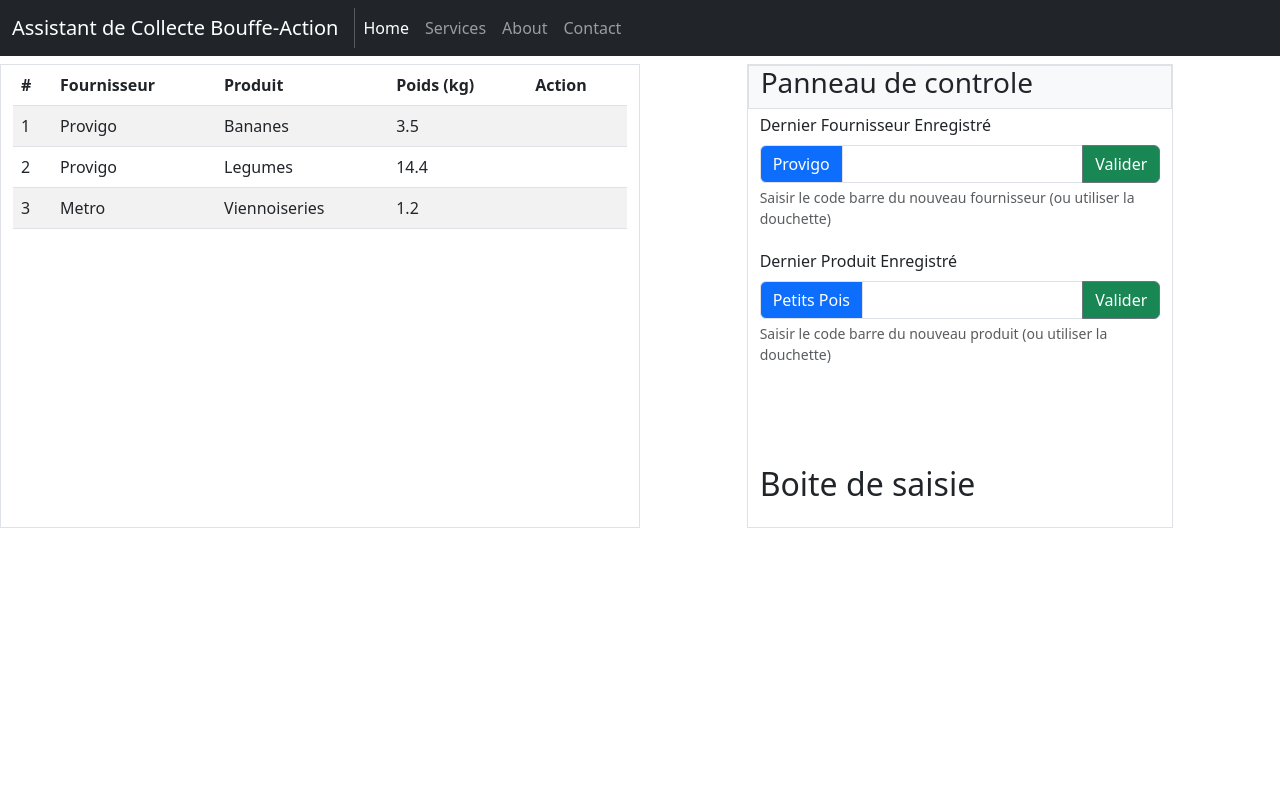
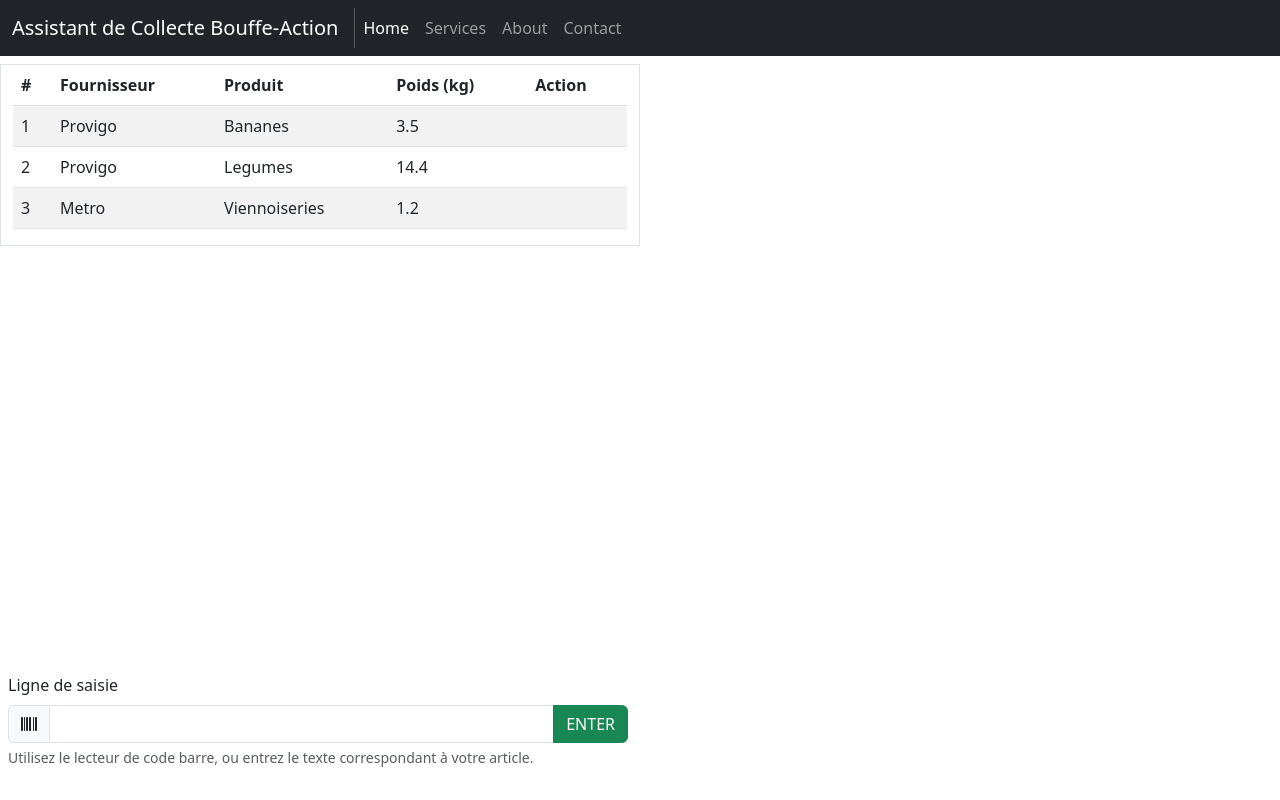
Before and after one commit to oaxley/bouffe-action, a plain HTML site: page static/index.html in a window 1280 px wide. Drawn offline with Linux system fonts and the light colour scheme.

Commit message:
Remove control panel from the page for now

```diff
--- a/static/index.html
+++ b/static/index.html
@@ -4,7 +4,12 @@
     <meta charset="utf-8">
     <meta name="viewport" content="width=device-width, initial-scale=1">
     <title>Assistant de Collecte Bouffe-Action</title>
-    <link href="/bootstrap/css/bootstrap.min.css" rel="stylesheet">
+    <link rel="stylesheet" href="/bootstrap/css/bootstrap.min.css">
+
+    <link rel="stylesheet" href="/fontawesome/css/fontawesome.css">
+    <link rel="stylesheet" href="/fontawesome/css/brands.css">
+    <link rel="stylesheet" href="/fontawesome/css/solid.css">
+
     <script src="/bootstrap/js/bootstrap.bundle.min.js" defer></script>
   </head>
   <body>
@@ -64,52 +69,20 @@
             </tbody>
           </table>
         </div>
+      </div>
 
-        <div class="col-md-1"></div>
+      <div class="row fixed-bottom my-2 p-2">
+        <div class="col-md-6 mb-3">
+          <label for="basic-url" class="form-label">Ligne de saisie</label>
+          <div class="input-group">
+            <span class="input-group-text" id="basic-addon3"><i class="fa-solid fa-barcode"></i></span>
+            <input type="text" class="form-control" id="basic-url" aria-describedby="basic-addon3">
+            <button class="btn btn-success" type="button">ENTER</button>
+          </div>
+          <div class="form-text">Utilisez le lecteur de code barre, ou entrez le texte correspondant &agrave; votre article.</div>
+        </div>
+      </div>
 
-        <div class="col-md-4 border">
-          <!-- control panel -->
-          <div class="row bg-light border">
-            <h3>Panneau de controle</h3>
-          </div>
-
-          <!-- last provider recorded-->
-          <div class="row my-1">
-            <div class="mb-3">
-              <label class="form-label">Dernier Fournisseur Enregistr&eacute;</label>
-              <div class="input-group">
-                <span class="input-group-text bg-primary text-white" id="current-provider">Provigo</span>
-                <input type="text" class="form-control" id="new-provider" aria-describedby="current-provider">
-                <button class="btn btn-outline-secondary text-white bg-success" type="button">Valider</button>
-              </div>
-              <div class="form-text">Saisir le code barre du nouveau fournisseur (ou utiliser la douchette)</div>
-            </div>
-          </div>
-
-          <!-- last product recorded -->
-          <div class="row my-1">
-            <div class="mb-3">
-              <label class="form-label">Dernier Produit Enregistr&eacute;</label>
-              <div class="input-group">
-                <span class="input-group-text bg-primary text-white" id="current-product">Petits Pois</span>
-                <input type="text" class="form-control" id="new-product" aria-describedby="current-product">
-                <button class="btn btn-outline-secondary text-white bg-success" type="button">Valider</button>
-              </div>
-              <div class="form-text">Saisir le code barre du nouveau produit (ou utiliser la douchette)</div>
-            </div>
-          </div>
-
-          <!-- filler -->
-          <div class="row"><div class="mb-3">&nbsp;</div></div>
-          <div class="row"><div class="mb-3">&nbsp;</div></div>
-
-          <div class="row">
-            <div class="mb-3"><h2>Boite de saisie</h2></div>
-          </div>
-        </div>
-
-
-      </div>
     </div>
 
   </body>
```
